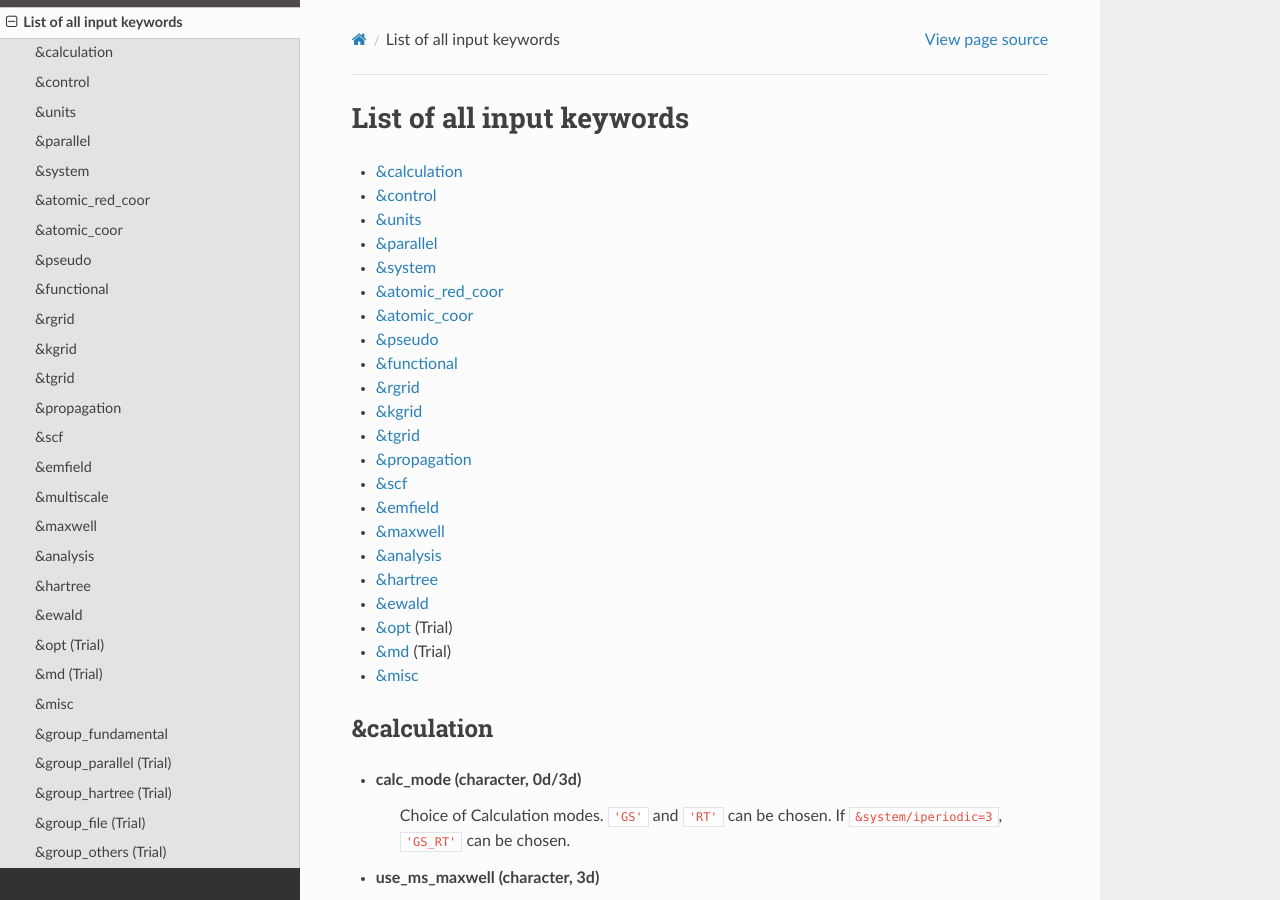
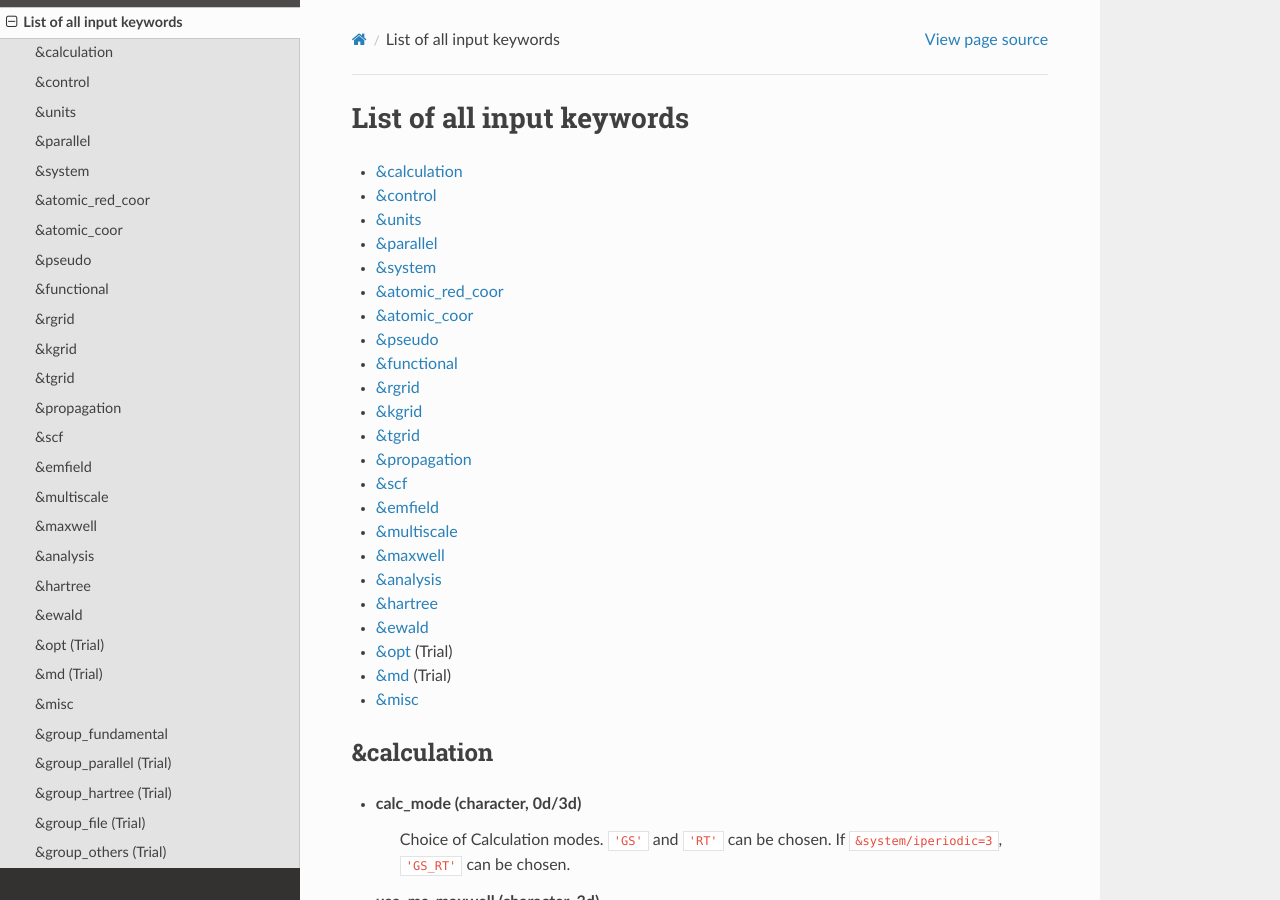
Before and after one commit to SALMON-TDDFT/SALMON-DOCS, a Sphinx documentation site: the page built from source/input_keyword_list.rst, in a window 1280 px wide and 900 px high. Built offline with Sphinx 7.4.7 and the Read the Docs theme 2.0.0, drawn with Linux system fonts in a browser that asks for light colours; formulas are drawn with MathJax 3.

Commit message:
Update input_keyword_list.rst

```diff
--- a/source/input_keyword_list.rst
+++ b/source/input_keyword_list.rst
@@ -16,6 +16,7 @@ List of all input keywords
 -  `&propagation`_
 -  `&scf`_
 -  `&emfield`_
+-  `&multiscale`_
 -  `&maxwell`_
 -  `&analysis`_
 -  `&hartree`_
```
